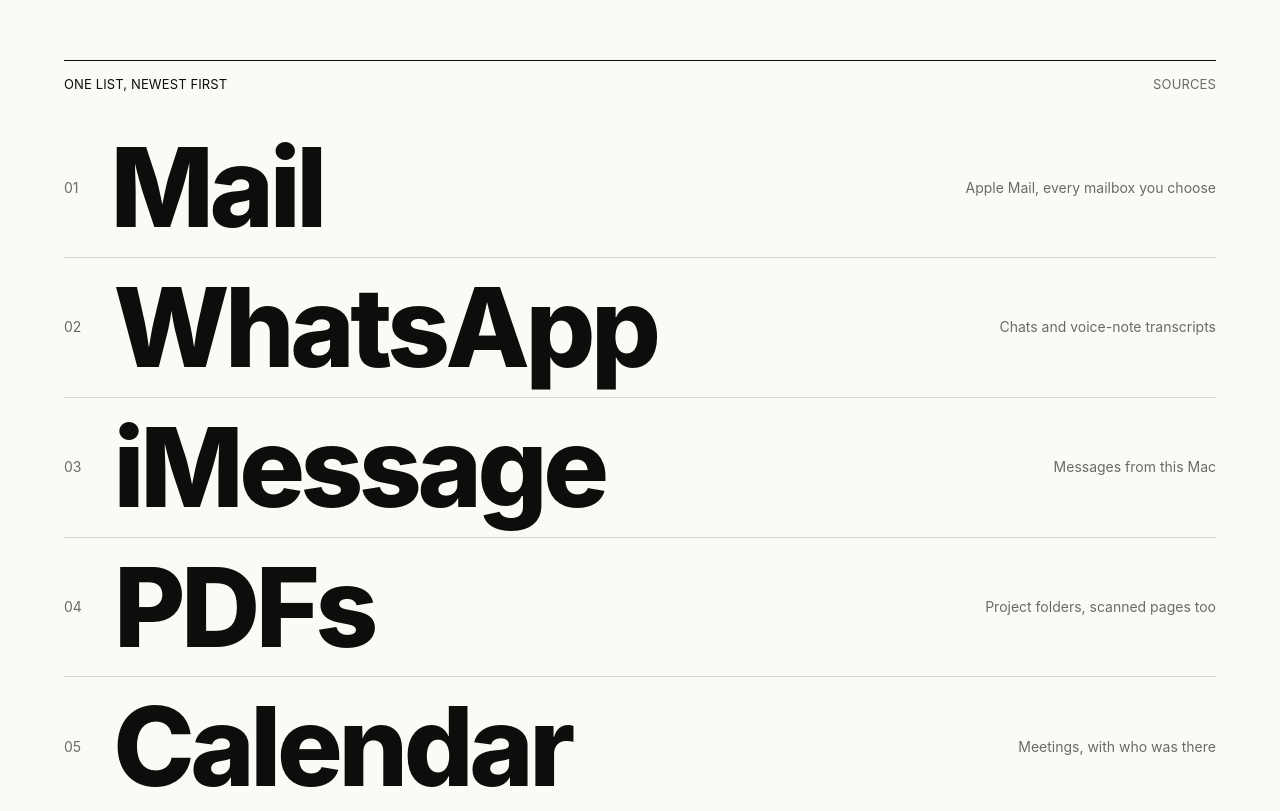
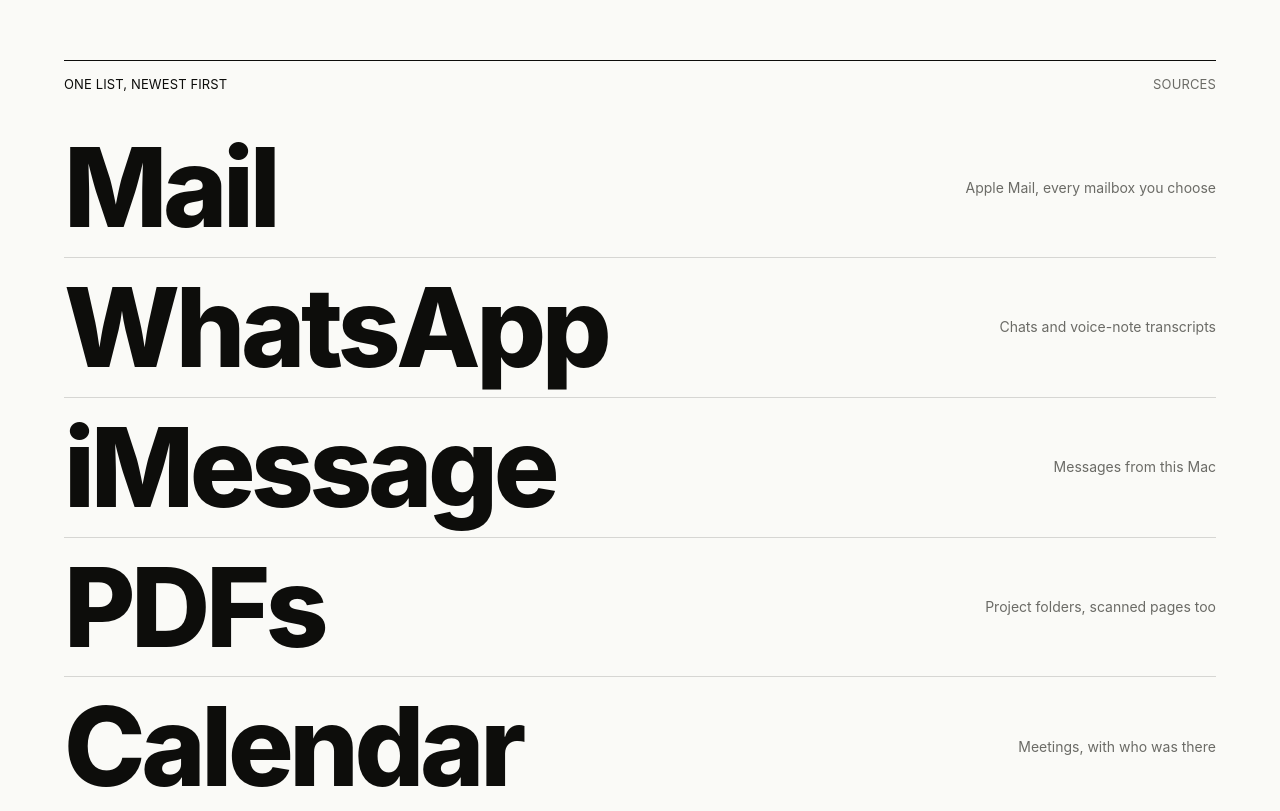
Before and after one commit to marceli-to/echo.web, an Astro site: page / in a window 1280 px wide. Shown: the part 2180-2991 px from the top of the page. Built offline with nearby package versions, Linux system fonts and the light colour scheme; Astro itself is replaced by a stand-in of ours.

Commit message:
Sources list without numbers
Co-Authored-By: Claude Opus 5.5 <noreply@anthropic.com>

```diff
--- a/src/pages/index.astro
+++ b/src/pages/index.astro
@@ -122,11 +122,8 @@ const body = 'text-lg font-medium leading-[1.5]';
       {
         sources.map((s, i) => (
           <li class="relative flex flex-col gap-4 border-b border-ink/15 py-12 md:flex-row md:items-center md:justify-between md:py-8" style={`z-index:${sources.length - i}`}>
-            <p class="flex items-center gap-16 md:gap-32">
-              <span class="font-mono text-sm text-grey" aria-hidden="true">{String(i + 1).padStart(2, '0')}</span>
-              <span class="text-word font-extrabold">{s.name}</span>
-            </p>
-            <p class="pl-36 font-mono text-[13px] text-grey md:pl-0 md:text-sm">{s.note}</p>
+            <p class="text-word font-extrabold">{s.name}</p>
+            <p class="font-mono text-[13px] text-grey md:text-sm">{s.note}</p>
           </li>
         ))
       }
```
